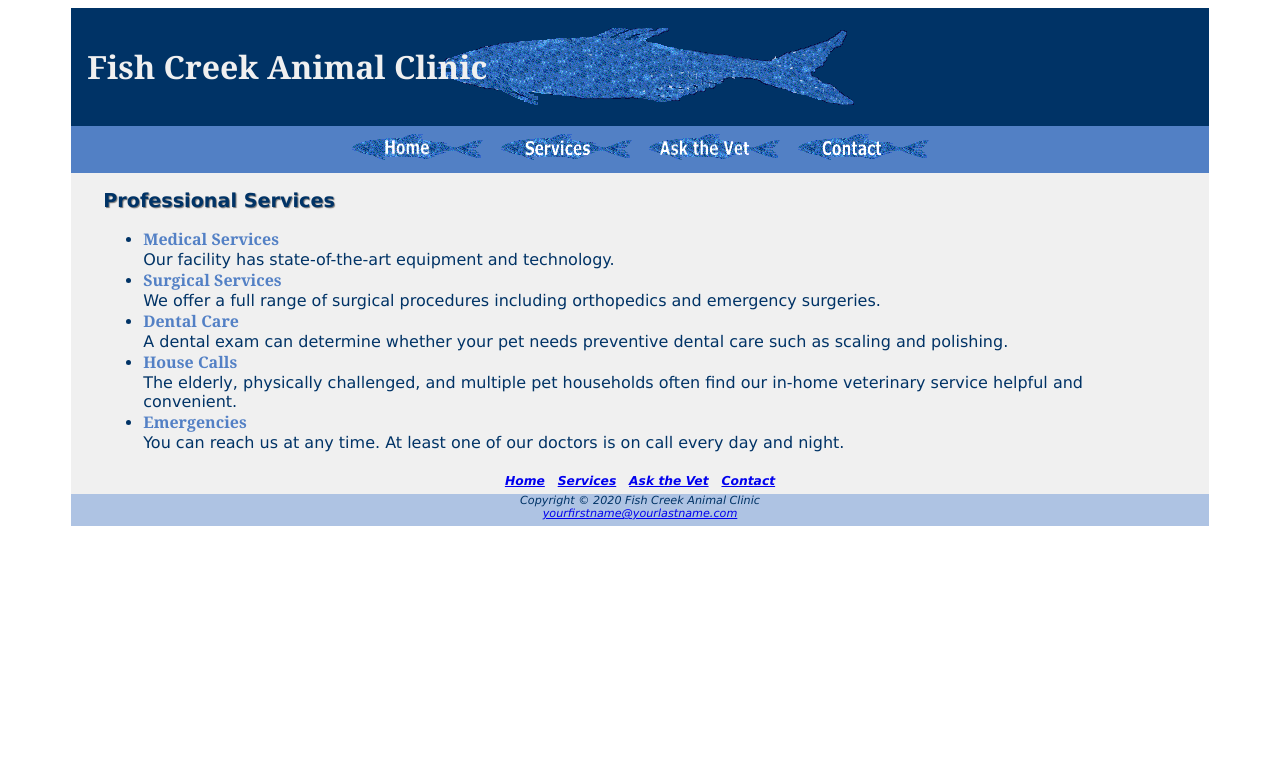
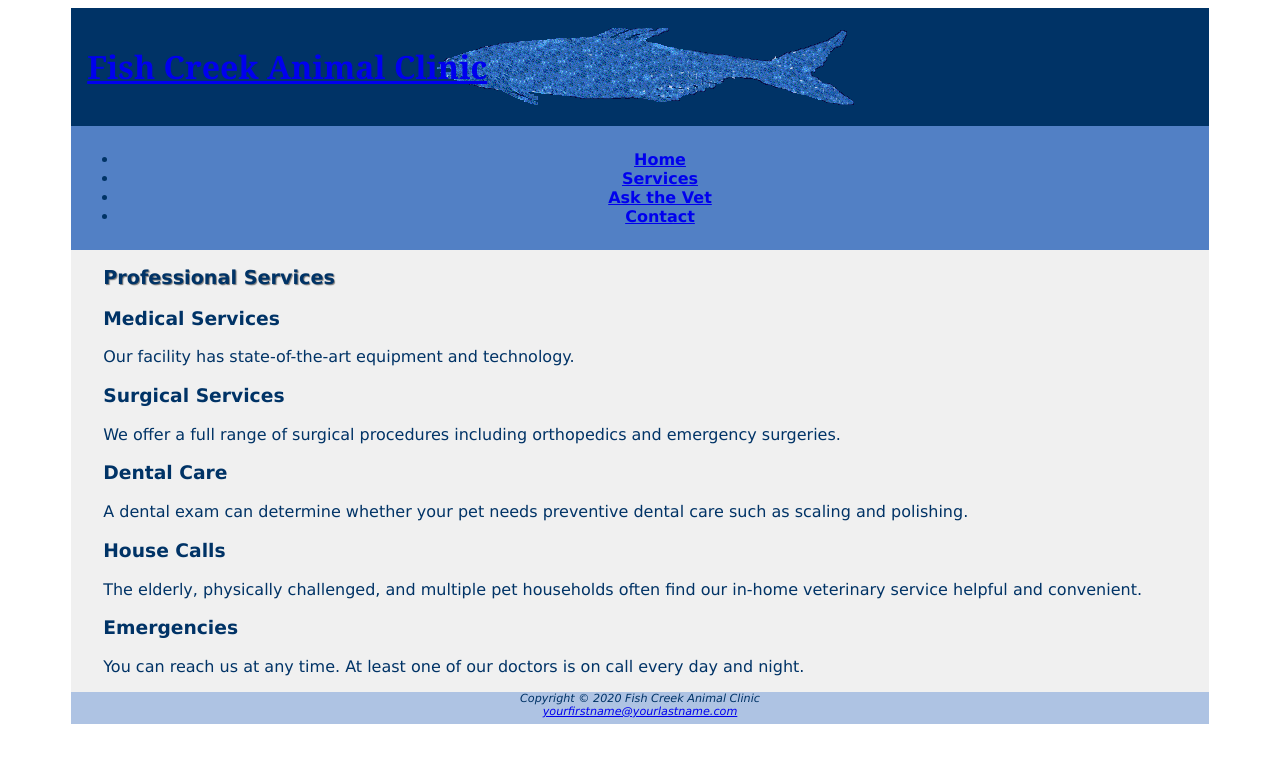
Before and after one commit to Sim10XXX/Fish-Creek, a plain HTML site: page services.html in a window 1280 px wide. Drawn offline with Linux system fonts and the light colour scheme.

Commit message:
Update services.html

```diff
--- a/services.html
+++ b/services.html
@@ -8,36 +8,40 @@
 <body>
 <div id="wrapper">
 <header>
-<h1>Fish Creek Animal Clinic</h1>
+  <h1><a href="index.html">Fish Creek Animal Clinic</a></h1>
 </header>
 <nav>
-<a href="index.html"><img src="home.gif" alt="Home" width="132" height="27"></a> &nbsp;
-<a href="services.html"><img src="services.gif" alt="Services" width="132" height="27"></a> &nbsp;
-<a href="askvet.html"><img src="askthevet.gif" alt="Ask the Vet" width="132" height="27"></a> &nbsp;
-<a href="contact.html"><img src="contact.gif" alt="Contact" width="132" height="27"></a>
+  <ul>
+<li><a href="index.html">Home</a> </li>
+<li><a href="services.html">Services</a></li>
+<li><a href="askvet.html">Ask the Vet</a> </li>
+<li><a href="contact.html">Contact</a></li>
+  </ul>
 </nav>
 <main>
 <h2>Professional Services</h2>
-<ul>
-<li><span class="category">Medical Services</span><br>
-Our facility has state-of-the-art equipment and technology.</li>
-<li><span class="category">Surgical Services</span><br>
-We offer a full range of surgical procedures including orthopedics and emergency surgeries.</li>
-<li><span class="category">Dental Care</span><br>
-A dental exam can determine whether your pet needs preventive dental care such as scaling and polishing.</li>
-<li><span class="category">House Calls</span><br>
-The elderly, physically challenged, and multiple pet households often find our in-home veterinary service helpful and convenient.</li>
-<li><span class="category">Emergencies</span><br>
-You can reach us at any time. At least one of our doctors is on call every day and night.</li>
-</ul>
+  <section>
+    <h3>Medical Services</h3>
+<p>Our facility has state-of-the-art equipment and technology.</p>
+  </section>
+  <section>
+<h3>Surgical Services</h3>
+<p>We offer a full range of surgical procedures including orthopedics and emergency surgeries.</p>
+    </section>
+  <section>
+<h3>Dental Care</h3>
+<p>A dental exam can determine whether your pet needs preventive dental care such as scaling and polishing.</p>
+    </section>
+  <section>
+<h3>House Calls</h3>
+<p>The elderly, physically challenged, and multiple pet households often find our in-home veterinary service helpful and convenient.</p>
+    </section>
+  <section>
+<h3>Emergencies</h3>
+<p>You can reach us at any time. At least one of our doctors is on call every day and night.</p>
+    </section>
 </main>
 <footer>
-<nav>
-<a href="index.html">Home</a> &nbsp;
-<a href="services.html">Services</a> &nbsp;
-<a href="askvet.html">Ask the Vet</a> &nbsp;
-<a href="contact.html">Contact</a>
-</nav>
 Copyright &copy; 2020 Fish Creek Animal Clinic<br>
 <a href="mailto:yourfirstname@yourlastname.com">yourfirstname@yourlastname.com</a>
 </footer>
```
